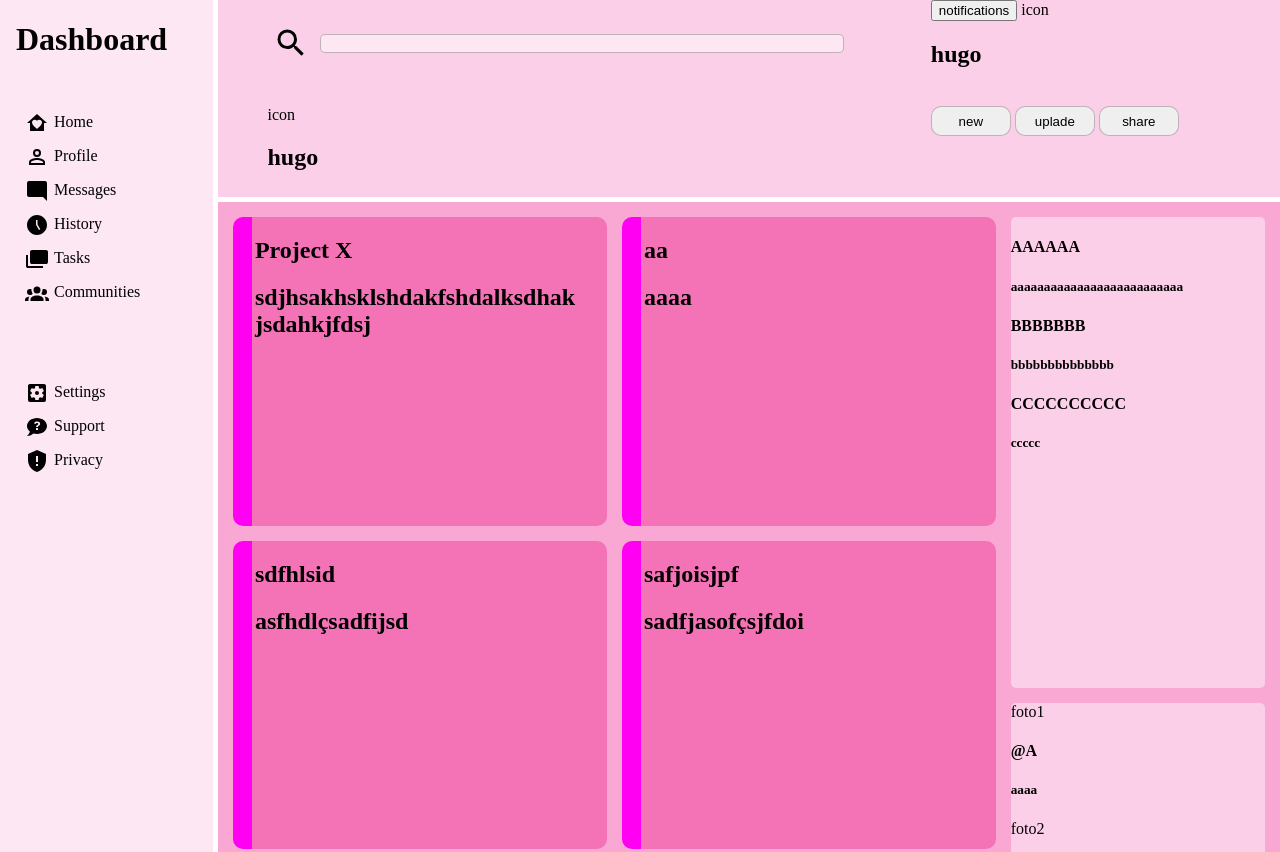
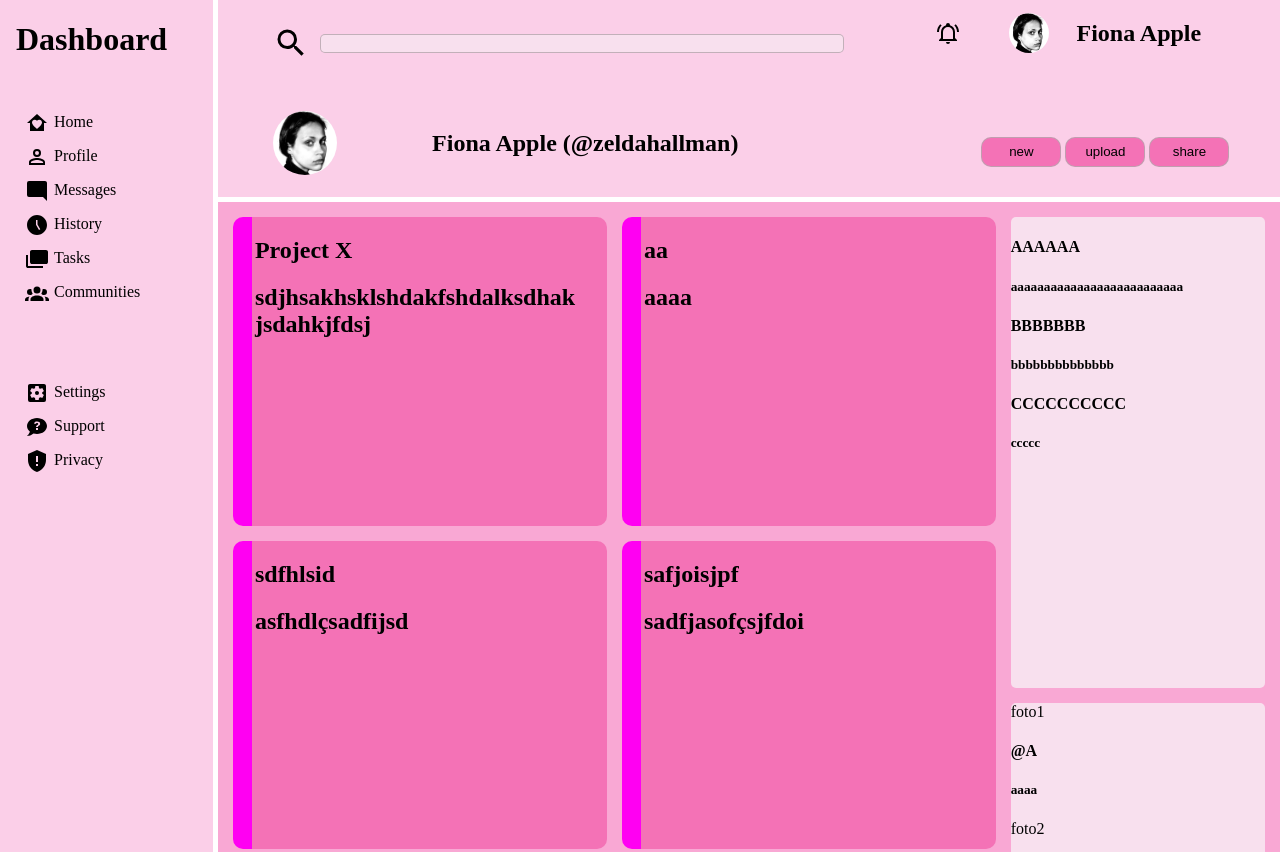
Before and after one commit to Femcel/Admin_Dashboard, a plain HTML site: page index.html in a window 1280 px wide. Shown: the top 852 px of the page. Drawn offline with Linux system fonts and the light colour scheme.

Commit message:
Header styling and changing colors to custom properties

```diff
--- a/index.html
+++ b/index.html
@@ -38,24 +38,23 @@
 					<input type="text" id="search_bar"/>
 				</h1>
 			</section>
-			<section>
+			<section id="head_2">
 				<div>
-					<button>notifications</button>
-					<span>icon</span>
-					<h1>hugo</h1>
+					<img src="icons/bell-ring-outline.svg" alt="sino" class="simple_icon"/>
+					<img src="icons/fiona_apple.jpg" alt="fiona_apple" class="user_icon">
+					<h1>Fiona Apple</h1>
 				</div>
 			</section>
 			<section id="head_3">
 				<div>
-					<span>icon</span>
-
-					<h1>hugo</h1>
+					<img src="icons/fiona_apple.jpg" alt="fiona_apple" class="user_icon bigger">
+					<h1>Fiona Apple (@zeldahallman)</h1>
 				</div>
 			</section>
 			<section id="head_4">
 				<div>
 					<button>new</button>
-					<button>uplade</button>
+					<button>upload</button>
 					<button>share</button>
 				</div>
 			</section>
--- a/style.css
+++ b/style.css
@@ -1,6 +1,16 @@
+:root {
+	--strongest-pink: #f472b6;
+	--pink: #f9a8d4;
+	--pale-pink: #fbcfe8;
+	--palest-pink: #f8e0ee;
+	--border-gray: #b7a6afd3;
+
+}
+
 body {
 	margin: 0;
 }
+
 .container {
 	display: grid;
 	grid-template-columns: 1fr 5fr;
@@ -16,7 +26,7 @@ body {
 	display: grid;
 	grid-template-rows: 1fr repeat(2, 3fr) 6fr;
 
-	background-color: #fce7f3;
+	background-color: var(--pale-pink);
 }
 
 #side_3 {
@@ -30,21 +40,47 @@ body {
 	grid-template-columns: 2fr 1fr;
 	grid-template-rows: repeat(2, 1fr);
 	gap: 15px;
-	background-color: #fbcfe8;
+	background-color: var(--pale-pink);
 }
 
+#head_2 > div {
+	display: grid;
+	grid-template-columns: repeat(2, 1fr) 3fr;
+	grid-template-rows: 1fr;
+
+	align-items: center;
+	justify-content: baseline;
+	gap: 5px;
+}
+
+#head_3 > div {
+	display: grid;
+	grid-template-columns: 1fr 2fr 1fr;
+	grid-template-rows: 1fr;
+
+	align-items: center;
+	gap: 5px;
+}
 #search_bar {
 	width: 80%;
-	border: 1px #b7a6afd3 solid;
+	border: 1px var(--border-gray) solid;
 	border-radius: 5px;
-	background-color: #fce7f3;
+	background-color: var(--palest-pink);
 }
 
 #head_4 > div > button {
 	height: 30px;
 	width: 80px;
-	border: 1px #b7a6afd3 solid;
+	border: 1px var(--border-gray) solid;
 	border-radius: 10px;
+
+	background-color: var(--strongest-pink);
+}
+
+#head_4 {
+	display: grid;
+	align-items: center;
+	justify-content: space-around;
 }
 
 #head_1, #head_3 {
@@ -58,7 +94,7 @@ body {
 
 	gap: 15px;
 	padding: 15px;
-	background-color: #f9a8d4;
+	background-color: var(--pink);
 }
 
 #projects {
@@ -73,24 +109,34 @@ body {
 	display: grid;
 	background-image: linear-gradient(to right, rgb(255, 0, 242) 5%, rgba(0,0,0,0) 5%);
 	border-radius: 10px;
-	background-color: #f472b6;
+	background-color: var(--strongest-pink);
 }
 .project_text {
 	margin-left: 6%;
 }
 
 #announcements, #trending {
-	background-color: #fbcfe8;
+	background-color: var(--palest-pink);
 	border-radius: 5px;
 }
 
-.simple_icon {
+.simple_icon, .user_icon {
 	width: 1.5em;
 	height: 1.5em;
 	vertical-align: middle;
 	margin: 5px;
 }
+.user_icon {
+	width: 2.5em;
+	height: 2.5em;
+	vertical-align: middle;
 
+	border-radius: 50%;
+}
+.bigger {
+	width: 4em;
+	height: 4em;
+}
 ul {
 	list-style: none;
 	padding-inline-start: 20px;
```
Also changed, not shown: icons/bell-ring-outline.svg (added), icons/fiona_apple.jpg (added).
